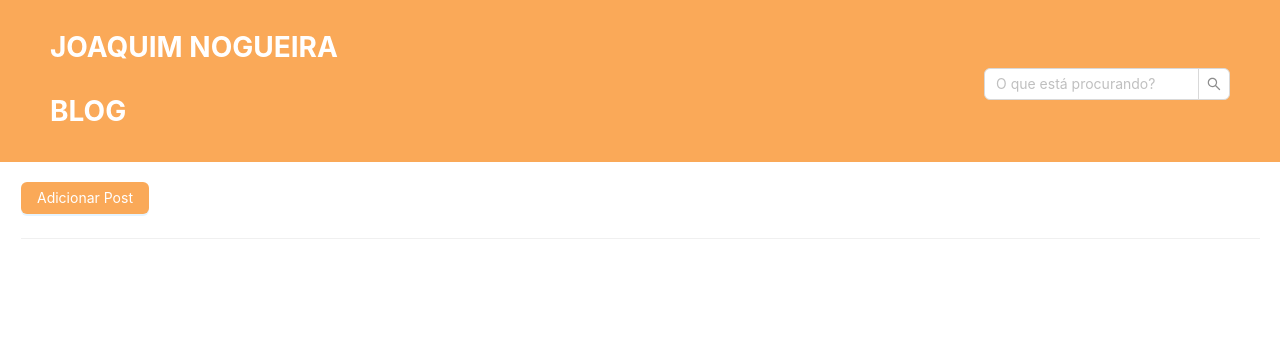
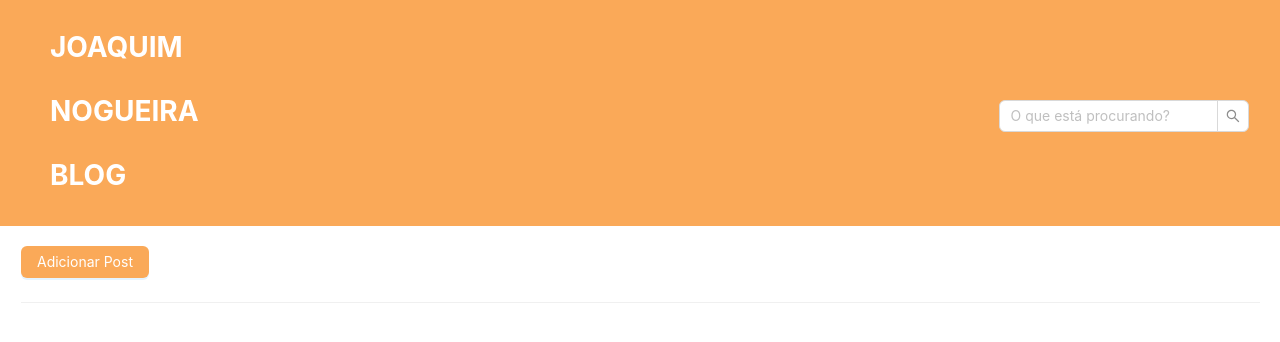
Before and after one commit to KauaLouremberg/KauaLouremberg.github.io, a React (Create React App) app: page / in a window 1280 px wide. Shown: the top 342 px of the page. Built offline with nearby package versions, Linux system fonts and the light colour scheme.

Commit message:
Finalização

```diff
--- a/src/components/Layout/HeaderLayout/index.js
+++ b/src/components/Layout/HeaderLayout/index.js
@@ -1,4 +1,4 @@
-import React from 'react';
+import React from "react";
 import { Form, Layout, Menu, Input } from "antd";
 const { Search } = Input;
 
@@ -9,36 +9,48 @@ const HeaderLayout = ({ onSearch }) => {
     <Layout>
       <Header
         style={{
-          display: 'flex',
-          alignItems: 'center',
-          flex: '1 1 30%',
-          backgroundColor: "#FAA958"
+          display: "flex",
+          alignItems: "center",
+          flex: "1 1 30%",
+          backgroundColor: "#FAA958",
         }}
       >
-        <div className='demo-logo' />
+        <div className="demo-logo" />
         <Menu
-          theme='dark'
+          theme="dark"
           mode="horizontal"
           style={{
-            flex: 1,
-            minWidth: 0,
-            backgroundColor: "#FAA958"
+            display: "flex", // Makes the menu a flex container
+            justifyContent: "space-between", // Distributes the content with space between
+            flex: 1, // Ensures the menu takes the available space
+            backgroundColor: "#FAA958",
+            padding: 0, // Remove extra padding if necessary
           }}
         >
-          <h1 style={{ color: "#FFFFFF", marginTop: "15px" }}>
+          <h1
+            style={{
+              color: "#FFFFFF",
+              marginTop: "15px",
+              marginRight: "200px",
+            }}
+          >
             JOAQUIM NOGUEIRA BLOG
           </h1>
           <Form.Item
             style={{
               alignContent: "center",
               marginLeft: "600px",
-              marginTop: "30px"
+              marginTop: "30px",
             }}
           >
             <Search
               placeholder="O que está procurando?"
               size="medium"
               onSearch={onSearch}
+              style={{
+                width: 250, // Set the width of the search bar
+                marginLeft: "auto", // Pushes the search bar to the right
+              }}
             />
           </Form.Item>
         </Menu>
```
